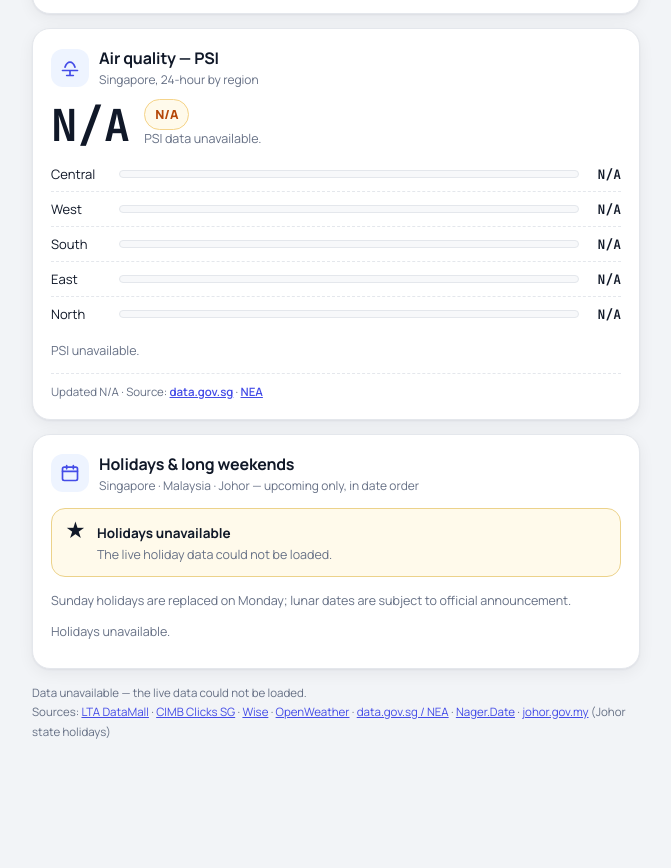
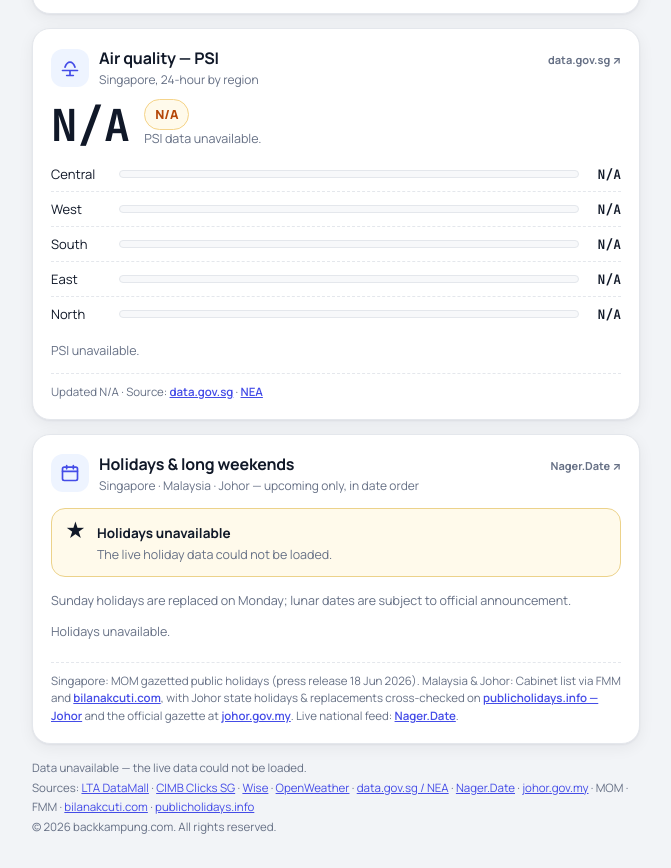
Before and after one commit to backkampung/sgmydash, a plain HTML site: page index.html in a window 1280 px wide. Shown: the part 2080-2948 px from the top of the page, without its empty margins (304-975 px from the left). Before the commit the page ends 2853 px from the top, so only its background shows below. Drawn offline with Linux system fonts and the light colour scheme; no server answers.

Commit message:
Footer: list all sources and add copyright 2026 backkampung.com

```diff
--- a/index.html
+++ b/index.html
@@ -40,6 +40,8 @@
   .icon svg{width:20px;height:20px}
   .card-title h2{font-size:16px;margin:0;letter-spacing:-.01em}
   .card-title p{margin:2px 0 0;font-size:12px;color:var(--muted)}
+  .source{font-size:11px;font-weight:700;color:var(--muted);white-space:nowrap;padding-top:5px;text-decoration:none}
+  .source:hover{color:var(--accent);text-decoration:underline}
   .src-foot{margin:12px 0 0;font-size:11.5px;color:var(--muted);border-top:1px dashed var(--line);padding-top:9px;line-height:1.55}
   .src-foot a{font-weight:600}
   .cp{border:1px solid var(--line);background:var(--surface-2);border-radius:14px;padding:16px}
@@ -256,6 +258,7 @@
           <div class="icon"><svg viewBox="0 0 24 24" fill="none" stroke="currentColor" stroke-width="2" stroke-linecap="round" stroke-linejoin="round"><path d="M4 7h13M17 7l-3-3M17 7l-3 3M20 17H7m0 0 3 3M7 17l3-3"/></svg></div>
           <div><h2 id="cmp-h">Send SGD → MYR</h2><p>CIMB vs Wise — what the recipient gets</p></div>
         </div>
+        <a class="source" href="https://www.cimbclicks.com.sg/sgd-to-myr" target="_blank" rel="noopener">CIMB SG ↗</a>
       </div>
 
       <div class="calc">
@@ -289,6 +292,7 @@
           <div class="icon"><svg viewBox="0 0 24 24" fill="none" stroke="currentColor" stroke-width="2" stroke-linecap="round" stroke-linejoin="round"><path d="M17.5 19a4.5 4.5 0 0 0 0-9 6 6 0 0 0-11.5 1.5A4 4 0 0 0 7 19h10.5Z"/></svg></div>
           <div><h2 id="wx-h">Weather</h2><p>Singapore · JB · Muar</p></div>
         </div>
+        <a class="source" href="https://openweathermap.org/" target="_blank" rel="noopener">OpenWeather ↗</a>
       </div>
       <div class="tabs" role="tablist" aria-label="Choose city">
         <button type="button" role="tab" aria-selected="true" data-city="sg">Singapore</button>
@@ -320,6 +324,7 @@
           <div class="icon"><svg viewBox="0 0 24 24" fill="none" stroke="currentColor" stroke-width="2" stroke-linecap="round" stroke-linejoin="round"><path d="M3 15h18M6 11c1.5-4 4-6 6-6s4.5 2 6 6M12 15v6M8 21h8"/></svg></div>
           <div><h2 id="psi-h">Air quality — PSI</h2><p>Singapore, 24-hour by region</p></div>
         </div>
+        <a class="source" href="https://data.gov.sg/" target="_blank" rel="noopener">data.gov.sg ↗</a>
       </div>
       <div class="psi-hero">
         <div class="psi-num" id="psiOverall">52</div>
@@ -343,6 +348,7 @@
           <div class="icon"><svg viewBox="0 0 24 24" fill="none" stroke="currentColor" stroke-width="2" stroke-linecap="round" stroke-linejoin="round"><rect x="3" y="5" width="18" height="16" rx="2"/><path d="M8 3v4M16 3v4M3 10h18"/></svg></div>
           <div><h2 id="hol-h">Holidays &amp; long weekends</h2><p>Singapore · Malaysia · Johor — upcoming only, in date order</p></div>
         </div>
+        <a class="source" href="https://date.nager.at/" target="_blank" rel="noopener">Nager.Date ↗</a>
       </div>
       <div class="longweekend">
         <div style="font-size:20px;line-height:1" aria-hidden="true">★</div>
@@ -354,13 +360,15 @@
           <li class="hol-empty">Enable JavaScript to load live holidays.</li>
         </ul>
       </div>
+      <p class="src-foot">Singapore: MOM gazetted public holidays (press release 18 Jun 2026). Malaysia &amp; Johor: Cabinet list via FMM and <a href="https://www.bilanakcuti.com/" target="_blank" rel="noopener">bilanakcuti.com</a>, with Johor state holidays &amp; replacements cross-checked on <a href="https://publicholidays.info/malaysia/johor/" target="_blank" rel="noopener">publicholidays.info — Johor</a> and the official gazette at <a href="https://www.johor.gov.my/" target="_blank" rel="noopener">johor.gov.my</a>. Live national feed: <a href="https://date.nager.at/" target="_blank" rel="noopener">Nager.Date</a>.</p>
     </section>
 
   </main>
 
   <footer>
     <span id="footerSnapshot">Snapshot: Sun 15 Nov 2026, Singapore time.</span><br>
-    Sources: <a href="https://datamall.lta.gov.sg/content/datamall/en.html" target="_blank" rel="noopener">LTA DataMall</a> · <a href="https://www.cimbclicks.com.sg/sgd-to-myr" target="_blank" rel="noopener">CIMB Clicks SG</a> · <a href="https://wise.com/" target="_blank" rel="noopener">Wise</a> · <a href="https://openweathermap.org/" target="_blank" rel="noopener">OpenWeather</a> · <a href="https://data.gov.sg/" target="_blank" rel="noopener">data.gov.sg / NEA</a> · <a href="https://date.nager.at/" target="_blank" rel="noopener">Nager.Date</a> · <a href="https://www.johor.gov.my/" target="_blank" rel="noopener">johor.gov.my</a> (Johor state holidays)
+    Sources: <a href="https://datamall.lta.gov.sg/content/datamall/en.html" target="_blank" rel="noopener">LTA DataMall</a> · <a href="https://www.cimbclicks.com.sg/sgd-to-myr" target="_blank" rel="noopener">CIMB Clicks SG</a> · <a href="https://wise.com/" target="_blank" rel="noopener">Wise</a> · <a href="https://openweathermap.org/" target="_blank" rel="noopener">OpenWeather</a> · <a href="https://data.gov.sg/" target="_blank" rel="noopener">data.gov.sg / NEA</a> · <a href="https://date.nager.at/" target="_blank" rel="noopener">Nager.Date</a> · <a href="https://www.johor.gov.my/" target="_blank" rel="noopener">johor.gov.my</a> · MOM · FMM · <a href="https://www.bilanakcuti.com/" target="_blank" rel="noopener">bilanakcuti.com</a> · <a href="https://publicholidays.info/malaysia/johor/" target="_blank" rel="noopener">publicholidays.info</a><br>
+    © 2026 backkampung.com. All rights reserved.
   </footer>
 </div>
 
```
